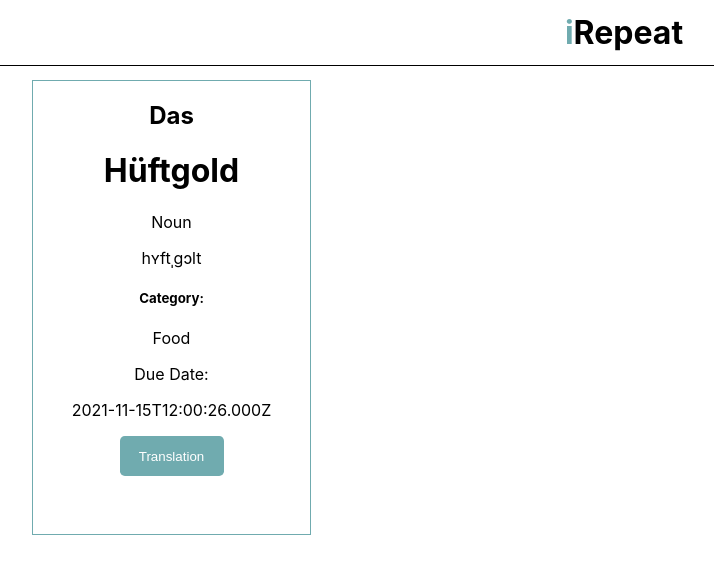
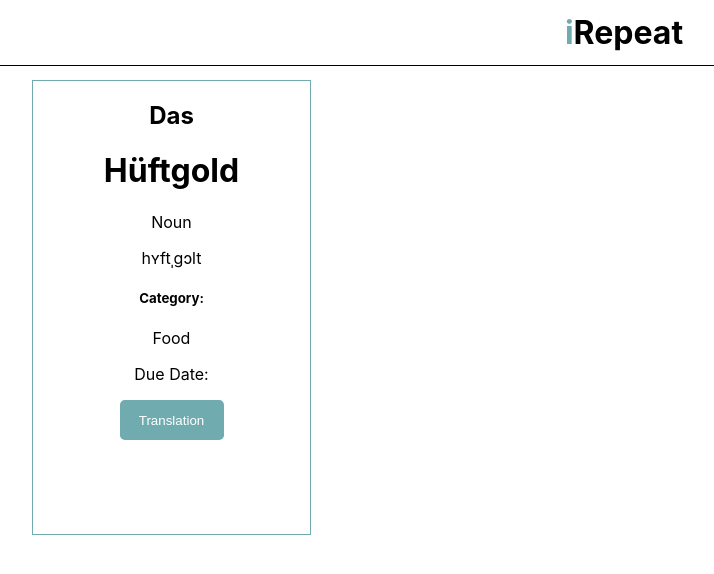
Before and after one commit to JannisHeyer/irepeat-app, a Next.js app: page / in a window 1280 px wide. Shown: the top 574 px of the page, without its empty margins (16-730 px from the left). Built offline with nearby package versions, Linux system fonts and the light colour scheme.

Commit message:
modify card sorting logic

```diff
--- a/components/CardStack.jsx
+++ b/components/CardStack.jsx
@@ -3,13 +3,12 @@ import {
   useMotionValue,
   useTransform,
   useMotionTemplate,
-} from "framer-motion";
-import React, { useState } from "react";
-import Card from "../components/Card";
-import inactiveCards from "../data/inactiveCards";
-import EndCard from "../components/EndCard";
-import dayjs from "dayjs";
-import { supermemo } from "supermemo";
+} from 'framer-motion';
+import React, { useEffect, useState } from 'react';
+import Card from '../components/Card';
+import inactiveCards from '../data/inactiveCards';
+import EndCard from '../components/EndCard';
+import { getNewCardsAfterPracticingBottomCard } from '../utils/practice';
 
 export const CardStack = ({
   vocabularies,
@@ -25,19 +24,19 @@ export const CardStack = ({
   const x = useMotionValue(0);
   const y = useMotionValue(0);
   const scale = useTransform(
-    dragStart.axis === "x" ? x : y,
+    dragStart.axis === 'x' ? x : y,
     [-175, 0, 175],
-    [1, 0.5, 1]
+    [1, 0.5, 1],
   );
   const shadowBlur = useTransform(
-    dragStart.axis === "x" ? x : y,
+    dragStart.axis === 'x' ? x : y,
     [-175, 0, 175],
-    [0, 25, 0]
+    [0, 25, 0],
   );
   const shadowOpacity = useTransform(
-    dragStart.axis === "x" ? x : y,
+    dragStart.axis === 'x' ? x : y,
     [-175, 0, 175],
-    [0, 0.2, 0]
+    [0, 0.2, 0],
   );
   const boxShadow = useMotionTemplate`0 ${shadowBlur}px 15px -10px rgba(0, 0, 0, ${shadowOpacity})`;
   const onDirectionLock = (axis) => setDragStart({ ...dragStart, axis: axis });
@@ -49,91 +48,28 @@ export const CardStack = ({
       x.set(0);
       y.set(0);
 
-      const lastIndex = vocabularies.length - 1;
-      const lastElement = vocabularies[lastIndex];
+      const didDragLeft = animation.x < 0;
+      /**
+       * grade:
+       *   5: perfect response.
+       *   4: correct response after a hesitation.
+       *   3: correct response recalled with serious difficulty.
+       *   2: incorrect response; where the correct one seemed easy to recall.
+       *   1: incorrect response; the correct one remembered.
+       *   0: complete blackout.
+       */
+      const grade = didDragLeft ? 1 : 5;
 
-      //
-      function practice(lastElement) {
-        const { interval, repetition, efactor } = supermemo(
-          lastElement,
-          lastElement.grade
+      console.log({ didDragLeft, grade });
+
+      setVocabularies((vocabularies) =>
+        getNewCardsAfterPracticingBottomCard(vocabularies, grade),
       );
-        console.log(
-          `word: ${lastElement.word} from interval ${lastElement.interval} to ${interval}`
-        );
-
-        const dueDate = dayjs(Date.now()).add(interval, "day").toISOString();
-
-        return { ...lastElement, interval, repetition, efactor, dueDate };
-      }
-      //
-      const decreaseGrade = () => {
-        lastElement.grade = lastElement.grade - 1;
-        if (lastElement.grade <= 0) {
-          lastElement.grade = 0;
-        }
-        const updatedLastElement = practice(lastElement);
-        const newVocabulary = [
-          updatedLastElement,
-          ...vocabularies.slice(0, lastIndex),
-        ];
-        const sortedVocabularies = newVocabulary.sort((a, b) =>
-          dayjs(a).isAfter(dayjs(b)) ? 1 : -1
-        );
-        setVocabularies([...sortedVocabularies]);
-      };
-
-      const increadeGrade = () => {
-        lastElement.grade = lastElement.grade + 1;
-        const updatedLastElement = practice(lastElement);
-        const newVocabulary = [
-          updatedLastElement,
-          ...vocabularies.slice(0, lastIndex),
-        ];
-        const sortedVocabularies = newVocabulary.sort((a, b) =>
-          dayjs(a).isAfter(dayjs(b)) ? 1 : -1
-        );
-        setVocabularies([...sortedVocabularies]);
-      };
-
-      const setCurrentCardInactive = () => {
-        if (lastElement.grade > 5) {
-          lastElement.grade = 0;
-        }
-        lastElement.active = false;
-        const allInactiveCards = vocabularies.filter(checkInactive);
-        const allActiveCards = vocabularies.filter(checkActive);
-        setVocabularies([...allActiveCards]);
-        setInactive([...inactive, ...allInactiveCards]);
-      };
-      /*const moveCurrentCardtoButtom = () => {
-        lastElement.grade = lastElement.grade - 1;
-        const newVocabulary = [
-          lastElement,
-          ...vocabularies.slice(0, lastIndex),
-        ];
-        setVocabularies([...newVocabulary]);
-      };*/
-      function checkInactive(vocabularies) {
-        return vocabularies.active === false;
-      }
-      function checkActive(vocabularies) {
-        return vocabularies.active === true;
-      }
-
-      if (animation.x < 0) {
-        decreaseGrade();
-      } else {
-        increadeGrade();
-      }
-      if (lastElement.grade > 5) {
-        setCurrentCardInactive();
-      }
     }, 200);
   };
 
   const onDragEnd = (info) => {
-    if (dragStart.axis === "x") {
+    if (dragStart.axis === 'x') {
       if (info.offset.x >= 200) animateCardSwipe({ x: 275, y: 0 });
       else if (info.offset.x <= -200) animateCardSwipe({ x: -275, y: 0 });
     } else {
@@ -142,8 +78,29 @@ export const CardStack = ({
     }
   };
 
-  const renderCards = (vocabularies) => {
-    return vocabularies.map(
+  const handleReset = () => {
+    setVocabularies((vocabularies) =>
+      vocabularies
+        .map((card) => ({
+          ...card,
+          interval: 0,
+          repetition: 0,
+          active: true,
+        }))
+        .sort((a, b) => b.efactor - a.efactor),
+    );
+  };
+
+  useEffect(() => {
+    console.table(vocabularies);
+  }, [vocabularies]);
+
+  const filteredVocabularies = vocabularies.filter(({ active }) => active);
+
+  if (filteredVocabularies.length === 0) {
+    return <EndCard onReset={handleReset} />;
+  }
+  return filteredVocabularies.map(
     (
       {
         article,
@@ -156,9 +113,9 @@ export const CardStack = ({
         active,
         dueDate,
       },
-        index
+      index,
     ) => {
-        if (index === vocabularies.length - 1) {
+      if (index === filteredVocabularies.length - 1) {
         return (
           <Card
             dueDate={dueDate}
@@ -197,12 +154,7 @@ export const CardStack = ({
             }}
           />
         );
-      }
+    },
   );
 };
-  if (vocabularies.length === 0) {
-    return <EndCard />;
-  }
-  return renderCards(vocabularies);
-};
 export default CardStack;
--- a/data/vocabularyList.js
+++ b/data/vocabularyList.js
@@ -1,274 +1,236 @@
-import dayjs from "dayjs";
+import dayjs from 'dayjs';
 
 export const vocabularyList = [
   {
-    word: "Currywurst",
-    article: "Die",
-    wordType: "Noun",
-    ipa: "ˈkœʁiˌvʊʁst",
-    category: "food",
-    translation: "Curry sausage",
+    word: 'Currywurst',
+    article: 'Die',
+    wordType: 'Noun',
+    ipa: 'ˈkœʁiˌvʊʁst',
+    category: 'food',
+    translation: 'Curry sausage',
     active: true,
-    grade: 0,
     interval: 0,
     repetition: 0,
     efactor: 2.5,
-    dueDate: dayjs(Date.now()).toISOString(),
   },
   {
-    word: "Apfel",
-    article: "Der",
-    wordType: "Noun",
-    ipa: "ˈapfəl",
-    category: "food",
-    translation: "Apple",
+    word: 'Apfel',
+    article: 'Der',
+    wordType: 'Noun',
+    ipa: 'ˈapfəl',
+    category: 'food',
+    translation: 'Apple',
     active: true,
-    grade: 0,
     interval: 0,
     repetition: 0,
     efactor: 2.5,
-    dueDate: dayjs(Date.now()).toISOString(),
   },
   {
-    word: "Brot",
-    article: "Das",
-    wordType: "Noun",
-    ipa: "ˈbʁoːt",
-    category: "food",
-    translation: "Bread",
+    word: 'Brot',
+    article: 'Das',
+    wordType: 'Noun',
+    ipa: 'ˈbʁoːt',
+    category: 'food',
+    translation: 'Bread',
     active: true,
-    grade: 0,
     interval: 0,
     repetition: 0,
     efactor: 2.5,
-    dueDate: dayjs(Date.now()).toISOString(),
   },
   {
-    word: "Teller",
-    article: "Der",
-    wordType: "Noun",
-    ipa: "ˈtɛlər",
-    category: "food",
-    translation: "Plate",
+    word: 'Teller',
+    article: 'Der',
+    wordType: 'Noun',
+    ipa: 'ˈtɛlər',
+    category: 'food',
+    translation: 'Plate',
     active: true,
-    grade: 0,
     interval: 0,
     repetition: 0,
     efactor: 2.5,
-    dueDate: dayjs(Date.now()).toISOString(),
   },
   {
-    word: "Essen",
-    article: "Das",
-    wordType: "Noun",
-    ipa: "ˈɛsən",
-    category: "food",
-    translation: "Food",
+    word: 'Essen',
+    article: 'Das',
+    wordType: 'Noun',
+    ipa: 'ˈɛsən',
+    category: 'food',
+    translation: 'Food',
     active: true,
-    grade: 0,
     interval: 0,
     repetition: 0,
     efactor: 2.5,
-    dueDate: dayjs(Date.now()).toISOString(),
   },
   {
-    word: "Küchenutensil",
-    article: "Das",
-    wordType: "Noun",
-    ipa: "ˈkʏçn̩ʔutɛnˌziːl",
-    category: "food",
-    translation: "kitchen utensil",
+    word: 'Küchenutensil',
+    article: 'Das',
+    wordType: 'Noun',
+    ipa: 'ˈkʏçn̩ʔutɛnˌziːl',
+    category: 'food',
+    translation: 'kitchen utensil',
     active: true,
-    grade: 0,
     interval: 0,
     repetition: 0,
     efactor: 2.5,
-    dueDate: dayjs(Date.now()).toISOString(),
   },
   {
-    word: "Wunderbar",
-    article: " ",
-    wordType: "Adjective",
-    ipa: "ˈvʊndɐˌbaːɐ̯",
-    category: "Adjective",
-    translation: "Marvelous",
+    word: 'Wunderbar',
+    article: ' ',
+    wordType: 'Adjective',
+    ipa: 'ˈvʊndɐˌbaːɐ̯',
+    category: 'Adjective',
+    translation: 'Marvelous',
     active: true,
-    grade: 0,
     interval: 0,
     repetition: 0,
     efactor: 2.5,
-    dueDate: dayjs(Date.now()).toISOString(),
   },
 
   {
-    word: "Ängstlich",
-    article: " ",
-    wordType: "Adjective",
-    ipa: "ˈɛŋstlɪç",
-    category: "Adjective",
-    translation: "Scared",
+    word: 'Ängstlich',
+    article: ' ',
+    wordType: 'Adjective',
+    ipa: 'ˈɛŋstlɪç',
+    category: 'Adjective',
+    translation: 'Scared',
     active: true,
-    grade: 0,
     interval: 0,
     repetition: 0,
     efactor: 2.5,
-    dueDate: dayjs(Date.now()).toISOString(),
   },
 
   {
-    word: "Chronisch",
-    article: " ",
-    wordType: "Adjective",
-    ipa: "ˈkʁoːnɪʃ",
-    category: "Adjective",
-    translation: "Chronicly",
+    word: 'Chronisch',
+    article: ' ',
+    wordType: 'Adjective',
+    ipa: 'ˈkʁoːnɪʃ',
+    category: 'Adjective',
+    translation: 'Chronicly',
     active: true,
-    grade: 0,
     interval: 0,
     repetition: 0,
     efactor: 2.5,
-    dueDate: dayjs(Date.now()).toISOString(),
   },
 
   {
-    word: "Ausgefuchst",
-    article: " ",
-    wordType: "Adjective",
-    ipa: "ˈaʊ̯sɡəˌfʊkst",
-    category: "Adjective",
-    translation: "Clever",
+    word: 'Ausgefuchst',
+    article: ' ',
+    wordType: 'Adjective',
+    ipa: 'ˈaʊ̯sɡəˌfʊkst',
+    category: 'Adjective',
+    translation: 'Clever',
     active: true,
-    grade: 0,
     interval: 0,
     repetition: 0,
     efactor: 2.5,
-    dueDate: dayjs(Date.now()).toISOString(),
   },
   {
-    word: "Bus",
-    article: "Der",
-    wordType: "Noun",
-    ipa: "bʊs",
-    category: "Transportation",
-    translation: "Bus",
+    word: 'Bus',
+    article: 'Der',
+    wordType: 'Noun',
+    ipa: 'bʊs',
+    category: 'Transportation',
+    translation: 'Bus',
     active: true,
-    grade: 0,
     interval: 0,
     repetition: 0,
     efactor: 2.5,
-    dueDate: dayjs(Date.now()).toISOString(),
   },
   {
-    word: "Bushaltestelle",
-    article: "Die",
-    wordType: "Noun",
-    ipa: "ˈbʊshaltəˌʃtɛlə",
-    category: "Transportation",
-    translation: "Bus stop",
+    word: 'Bushaltestelle',
+    article: 'Die',
+    wordType: 'Noun',
+    ipa: 'ˈbʊshaltəˌʃtɛlə',
+    category: 'Transportation',
+    translation: 'Bus stop',
     active: true,
-    grade: 0,
     interval: 0,
     repetition: 0,
     efactor: 2.5,
-    dueDate: dayjs(Date.now()).toISOString(),
   },
   {
-    word: "fliegen",
-    article: " ",
-    wordType: "Verb",
-    ipa: "ˈfliːɡn̩",
-    category: "Transportation",
-    translation: "Flying",
+    word: 'fliegen',
+    article: ' ',
+    wordType: 'Verb',
+    ipa: 'ˈfliːɡn̩',
+    category: 'Transportation',
+    translation: 'Flying',
     active: true,
-    grade: 0,
     interval: 0,
     repetition: 0,
     efactor: 2.5,
-    dueDate: dayjs(Date.now()).toISOString(),
   },
   {
-    word: "bogenschießen",
-    article: " ",
-    wordType: "Substantiv",
-    ipa: "ˈboːɡn̩ˌʃiːsn̩",
-    category: "Sport",
-    translation: "Archery",
+    word: 'bogenschießen',
+    article: ' ',
+    wordType: 'Substantiv',
+    ipa: 'ˈboːɡn̩ˌʃiːsn̩',
+    category: 'Sport',
+    translation: 'Archery',
     active: true,
-    grade: 0,
     interval: 0,
     repetition: 0,
     efactor: 2.5,
-    dueDate: dayjs(Date.now()).toISOString(),
   },
   {
-    word: "programmieren",
-    article: " ",
-    wordType: "Verb",
-    ipa: "pʁoɡʁaˈmiːʁən",
-    category: "Beruf",
-    translation: "To Program",
+    word: 'programmieren',
+    article: ' ',
+    wordType: 'Verb',
+    ipa: 'pʁoɡʁaˈmiːʁən',
+    category: 'Beruf',
+    translation: 'To Program',
     active: true,
-    grade: 0,
     interval: 0,
     repetition: 0,
     efactor: 2.5,
-    dueDate: dayjs(Date.now()).toISOString(),
   },
   {
-    word: "Henne",
-    article: "Die",
-    wordType: "Noun",
-    ipa: "-ɛnə",
-    category: "Tier",
-    translation: "Hen",
+    word: 'Henne',
+    article: 'Die',
+    wordType: 'Noun',
+    ipa: '-ɛnə',
+    category: 'Tier',
+    translation: 'Hen',
     active: true,
-    grade: 0,
     interval: 0,
     repetition: 0,
     efactor: 2.5,
-    dueDate: dayjs(Date.now()).toISOString(),
   },
   {
-    word: "merkwürdig",
-    article: " ",
-    wordType: "Adjektiv",
-    ipa: "ˈmɛʁkˌvʏʁdɪç",
-    category: "Adjektive",
-    translation: "Remarkable or Weird",
+    word: 'merkwürdig',
+    article: ' ',
+    wordType: 'Adjektiv',
+    ipa: 'ˈmɛʁkˌvʏʁdɪç',
+    category: 'Adjektive',
+    translation: 'Remarkable or Weird',
     active: true,
-    grade: 0,
     interval: 0,
     repetition: 0,
     efactor: 2.5,
-    dueDate: dayjs(Date.now()).toISOString(),
   },
   {
-    word: "Kartoffel",
-    article: "Die",
-    wordType: "Noun",
-    ipa: "kɑˈtɔfəl",
-    category: "Food",
-    translation: "Potato",
+    word: 'Kartoffel',
+    article: 'Die',
+    wordType: 'Noun',
+    ipa: 'kɑˈtɔfəl',
+    category: 'Food',
+    translation: 'Potato',
     active: true,
-    grade: 0,
     interval: 0,
     repetition: 0,
     efactor: 2.5,
-    dueDate: dayjs(Date.now()).toISOString(),
   },
   {
-    word: "Hüftgold",
-    article: "Das",
-    wordType: "Noun",
-    ipa: "hʏftˌɡɔlt",
-    category: "Food",
-    translation: "Love handles",
+    word: 'Hüftgold',
+    article: 'Das',
+    wordType: 'Noun',
+    ipa: 'hʏftˌɡɔlt',
+    category: 'Food',
+    translation: 'Love handles',
     active: true,
-    grade: 0,
     interval: 0,
     repetition: 0,
     efactor: 2.5,
-    dueDate: dayjs(Date.now()).toISOString(),
   },
 ];
 
--- /dev/null
+++ b/utils/practice.js
@@ -0,0 +1,40 @@
+import { supermemo } from 'supermemo';
+
+function practice(card, grade) {
+  const { interval, repetition, efactor } = supermemo(card, grade);
+  return {
+    ...card,
+    active: interval > 1 ? false : true,
+    interval,
+    repetition,
+    efactor,
+  };
+}
+
+export function getNewCardsAfterPracticingBottomCard(cardStack, grade) {
+  // copy the card stack so we can tinker with it freely
+  // note: this is a shallow copy. The single cards still point to the same
+  // memory as they did before.
+  const newCardStack = [...cardStack];
+
+  // get the last (bottom) card and remove it from the new card stack and
+  // apply the practice function. The practice function creates a copy.
+  const practicedCard = practice(newCardStack.pop(), grade);
+
+  // get the card after the card hat was just practised to make sure it stays
+  // the next card and there is no visual glitch.
+  const nextCard = newCardStack.pop();
+
+  // put the practiced card back _under_ the new card stack
+  // (it should have a new efactor value)
+  newCardStack.unshift(practicedCard);
+
+  // sort the new card stack by it's interval and its efactor value,
+  // both in descending order
+  newCardStack.sort((a, b) => b.interval - a.interval || b.efactor - a.efactor);
+
+  // put the next card back on top
+  newCardStack.push(nextCard);
+
+  return newCardStack;
+}
```
Also changed, not shown: components/EndCard.jsx (+12 -3 lines). Lines whose indentation alone changed are shown as unchanged.
